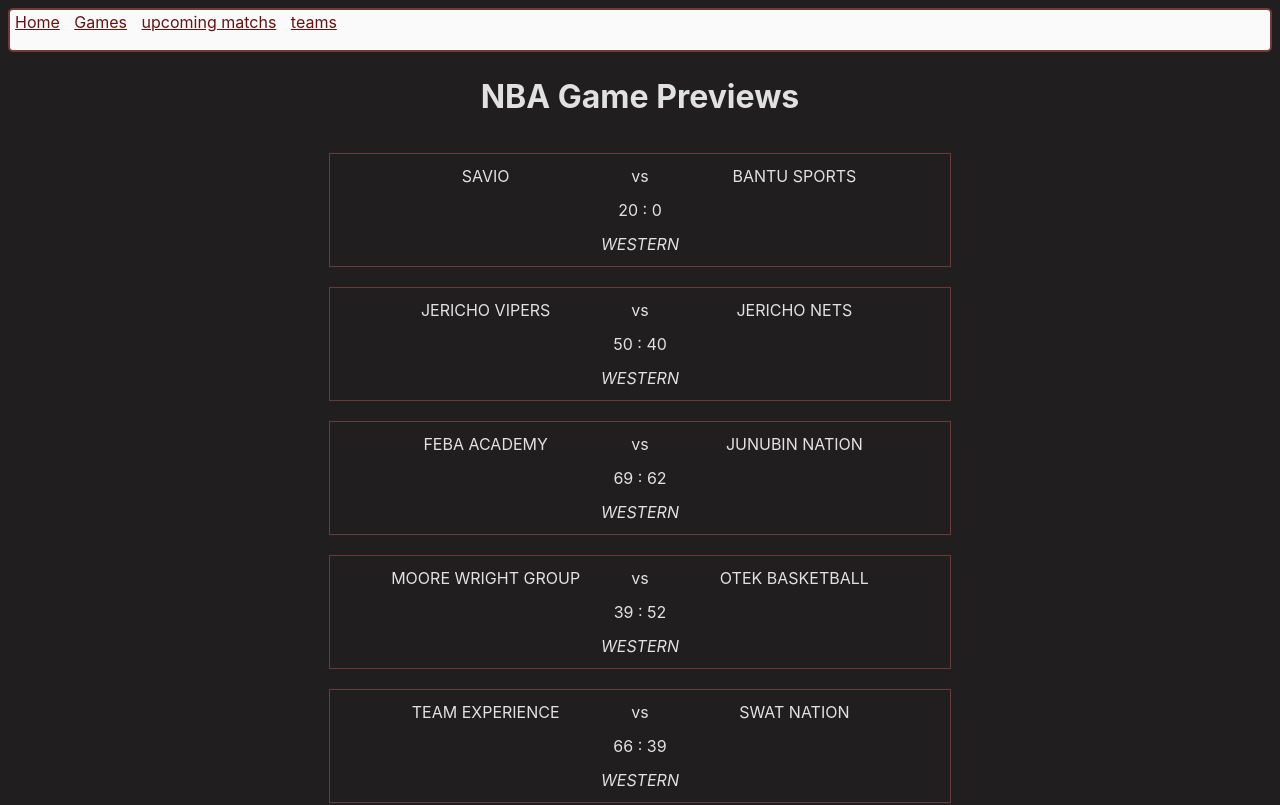
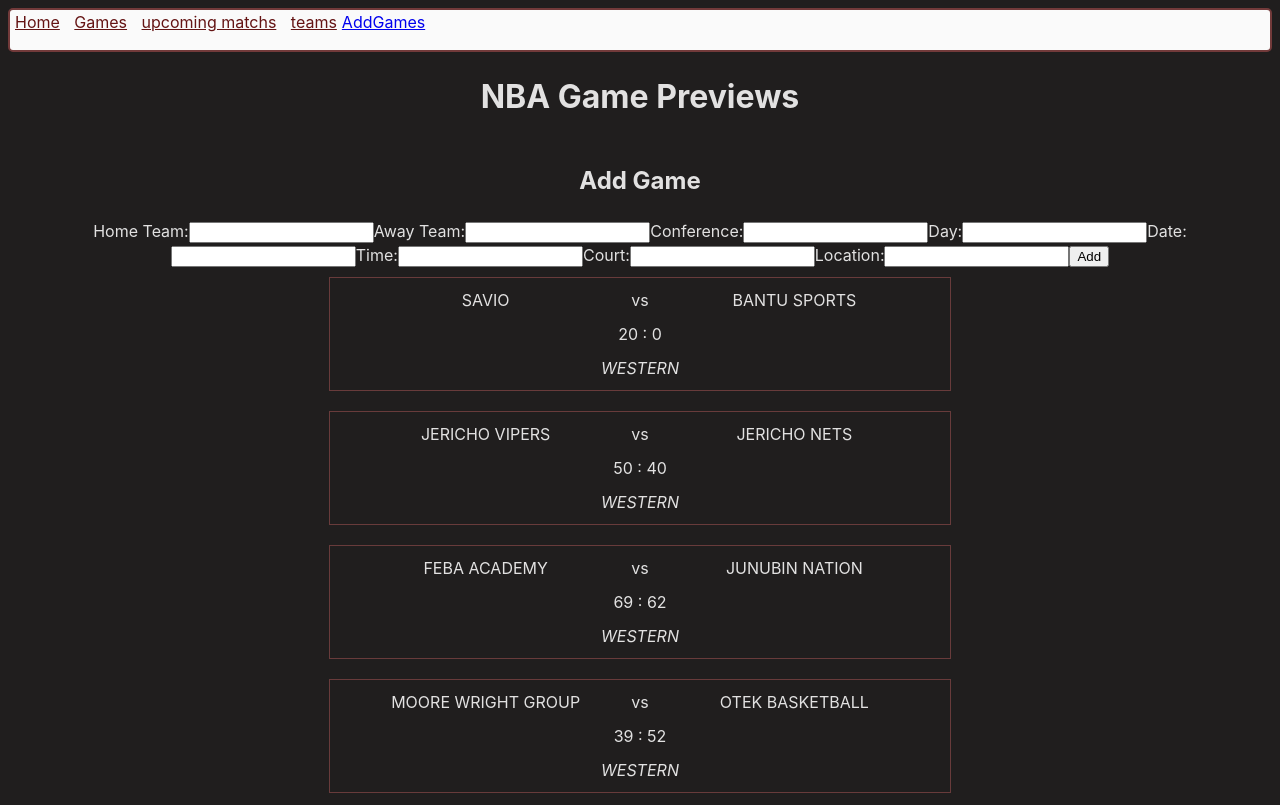
Before and after one commit to Keratosis/wassabi-siel-league, a React (Vite) app: page /GAMES in a window 1280 px wide. Shown: the top 805 px of the page. Built offline with nearby package versions, Linux system fonts and the light colour scheme; data requests are answered from the project's data file.

Commit message:
updated AddGames

```diff
--- a/src/App.jsx
+++ b/src/App.jsx
@@ -7,6 +7,7 @@ import GamePreviewDetails from './components/GamePreviewDetails'
 import GamePreviewTable from './components/GamePreviewTable'
 import TeamInfo from './components/TeamInfo'
 import UpcomingMatches from './components/UpcomingMatches'
+import AddGames from './components/AddGames'
 
 
 
@@ -21,6 +22,7 @@ const App = () => {
     <Link  className='link-3' to="/games">Games</Link>{" "}
     <Link  className='link-2' to="/preview">upcoming matchs</Link>{" "}
    <Link  className='link-1' to="/table">teams</Link>
+   <Link  className='link-0' to="/addgames">AddGames</Link>
 
 
   </nav>
@@ -33,6 +35,7 @@ const App = () => {
   <Route path="/GAMES" element={<GamePreview/>} />
   <Route path="/preview" element={<UpcomingMatches/>} />
   <Route path="/table" element={<  TeamInfo/>} />
+  <Route path="/addgames" element={<  AddGames/>} />
 </Routes>
 
 
--- /dev/null
+++ b/src/components/AddGames.jsx
@@ -0,0 +1,90 @@
+import React, { useState } from 'react';
+
+function AddGames({ onAddGame }) {
+  const [home, setHome] = useState('');
+  const [away, setAway] = useState('');
+  const [conference, setConference] = useState('');
+  const [day, setDay] = useState('');
+  const [date, setDate] = useState('');
+  const [time, setTime] = useState('');
+  const [court, setCourt] = useState('');
+  const [location, setLocation] = useState('');
+
+  const handleSubmit = (e) => {
+    e.preventDefault();
+    const newGame = {
+      HOME: home,
+      AWAY: away,
+      CONFERENCE: conference,
+      DAY: day,
+      DATE: date,
+      TIME: time,
+      COURT: court,
+      LOCATION: location,
+      score1: '',
+      score2: '',
+      notes: ''
+    };
+
+    fetch('http://localhost:4002/games', {
+      method: 'POST',
+      headers: { 'Content-Type': 'application/json' },
+      body: JSON.stringify(newGame)
+    })
+      .then(response => response.json())
+      .then(data => {
+        onAddGame(data);
+
+        setHome('');
+        setAway('');
+        setConference('');
+        setDay('');
+        setDate('');
+        setTime('');
+        setCourt('');
+        setLocation('');
+      })
+      .catch(error => console.error(error));
+  };
+
+  return (
+    <form onSubmit={handleSubmit}>
+      <h2>Add Game</h2>
+      <label>
+        Home Team:
+        <input type="text" value={home} onChange={(e) => setHome(e.target.value)} />
+      </label>
+      <label>
+        Away Team:
+        <input type="text" value={away} onChange={(e) => setAway(e.target.value)} />
+      </label>
+      <label>
+        Conference:
+        <input type="text" value={conference} onChange={(e) => setConference(e.target.value)} />
+      </label>
+      <label>
+        Day:
+        <input type="text" value={day} onChange={(e) => setDay(e.target.value)} />
+      </label>
+      <label>
+        Date:
+        <input type="text" value={date} onChange={(e) => setDate(e.target.value)} />
+      </label>
+      <label>
+        Time:
+        <input type="text" value={time} onChange={(e) => setTime(e.target.value)} />
+      </label>
+      <label>
+        Court:
+        <input type="text" value={court} onChange={(e) => setCourt(e.target.value)} />
+      </label>
+      <label>
+        Location:
+        <input type="text" value={location} onChange={(e) => setLocation(e.target.value)} />
+      </label>
+      <button type="submit">Add</button>
+    </form>
+  );
+}
+
+export default AddGames;
--- a/src/components/GamePreview .jsx
+++ b/src/components/GamePreview .jsx
@@ -2,7 +2,7 @@ import React, { useState, useEffect } from 'react';
 import GamePreviewTable from './GamePreviewTable';
 import GamePreviewDetails from './GamePreviewDetails';
 import SeasonLeader from './import React from \'react\';  function SeasonLeader({ games }) {   const sortedGames = games.sort((a, b) => b.score1 + b.score2 - (a.score1 + a.score2));    return (     <div>       <h2>Season Leader</SeasonLeader';
-
+import AddGames from './AddGames';
 
 function GamePreview() {
   const [games, setGames] = useState([]);
@@ -19,13 +19,17 @@ function GamePreview() {
     setSelectedGame(game);
   }
 
+  const handleAddGame = (newGame) => {
+    setGames([...games, newGame]);
+  }
+
   return (
     <div>
       <div className='container-1' style={{ display: 'flex', flexDirection: 'column', alignItems: 'center' }}>
         <div className='head-1'>
           <h1>NBA Game Previews</h1>
         </div>
-
+        <AddGames onAddGame={handleAddGame} />
         {games.map((game, index) => (
           <div key={index}>
             <GamePreviewTable
```
